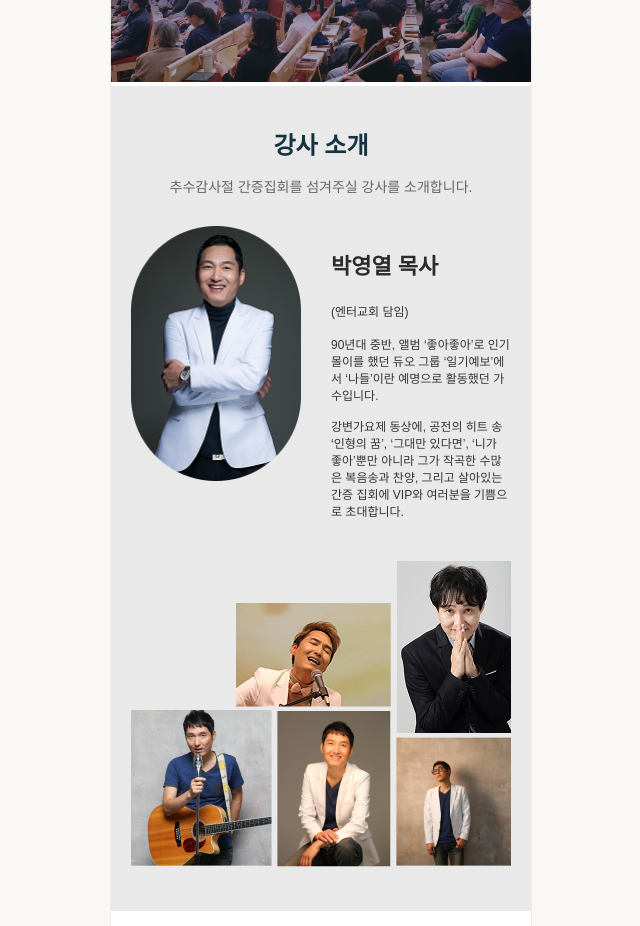
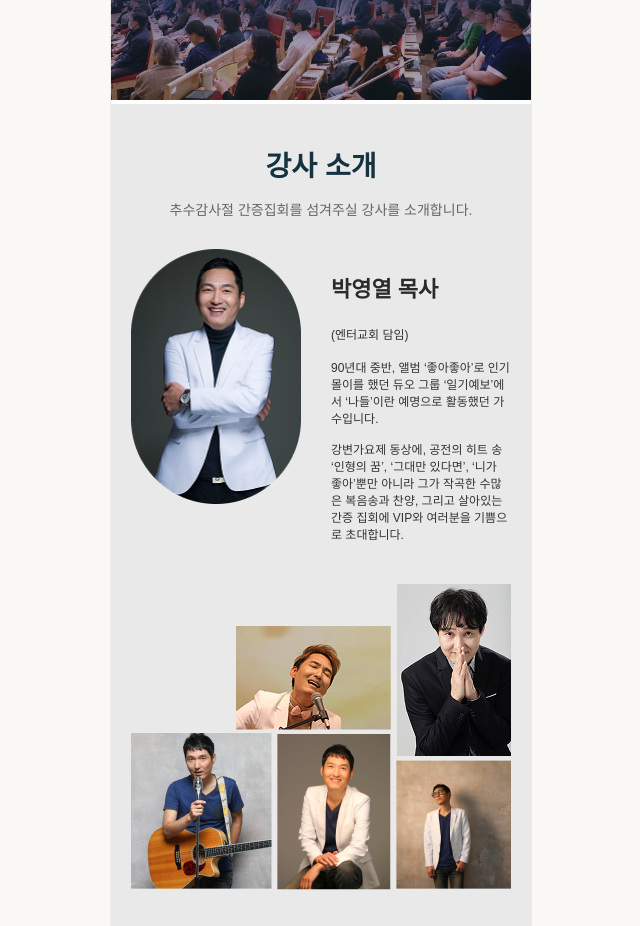
Before and after one commit to downchurch/thanksgiving-invite, a plain HTML site: page index.html in a window 1280 px wide. Shown: the part 1400-2326 px from the top of the page, without its empty margins (319-959 px from the left). Drawn offline with Linux system fonts and the light colour scheme; a web font is replaced by a local one.

Commit message:
Update index.html

```diff
--- a/index.html
+++ b/index.html
@@ -169,8 +169,8 @@
   <div class="wrap">
 
     <section class="section">
-      <span class="badge">INVITATION</span>
-      <h1>추수감사절 간증집회</h1><h2>VIP 초대장</h2>
+      <span class="badge">INVITATION</span><br>
+      <h1>추수감사절 간증집회</h1><h2>VIP 초대장</h2><br>
       <p class="lead">감사의 계절,<br>은혜의 이야기가 있는 자리에<br>소중한 당신을 초대합니다.</p>
     </section>
 
@@ -180,7 +180,7 @@
 
     <!-- 강사 소개 -->
     <section class="section2">
-      <h2 style="font-size:24px; margin-bottom:15px;">강사 소개</h2>
+      <h2 style="font-size:28px; margin-bottom:15px;">강사 소개</h2>
       <p class="subtitle">추수감사절 간증집회를 섬겨주실 강사를 소개합니다.</p>
  <div class="profile-wrapper">
     <div class="profile-image">
```
